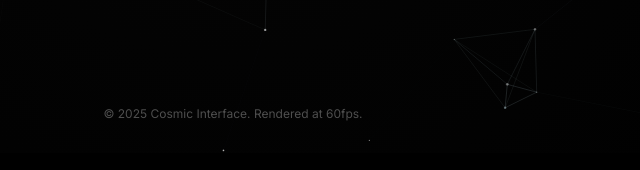
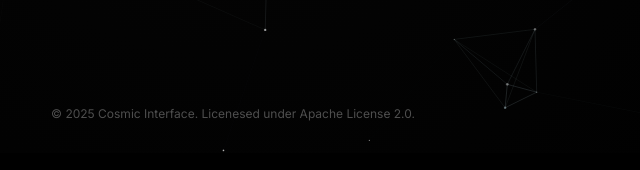
Before and after one commit to 0M0D/xyzaby.github.io, a plain HTML site: page index.html in a window 1280 px wide. Shown: the part 647-817 px from the top of the page, 407-1047 px from the left. Drawn offline with Linux system fonts and the light colour scheme.

Commit message:
Update footer text with license information

```diff
--- a/index.html
+++ b/index.html
@@ -626,7 +626,7 @@
                 </div>
             </div>
             <footer>
-                © 2025 Cosmic Interface. Rendered at 60fps.
+                © 2025 Cosmic Interface. Licenesed under Apache License 2.0.
             </footer>
         </div>
 
```
